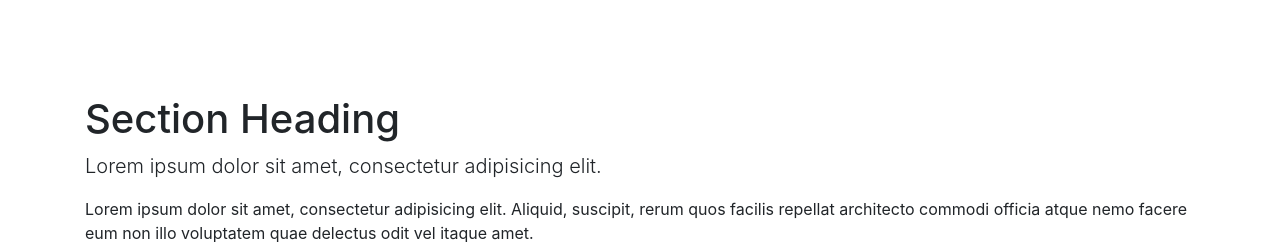
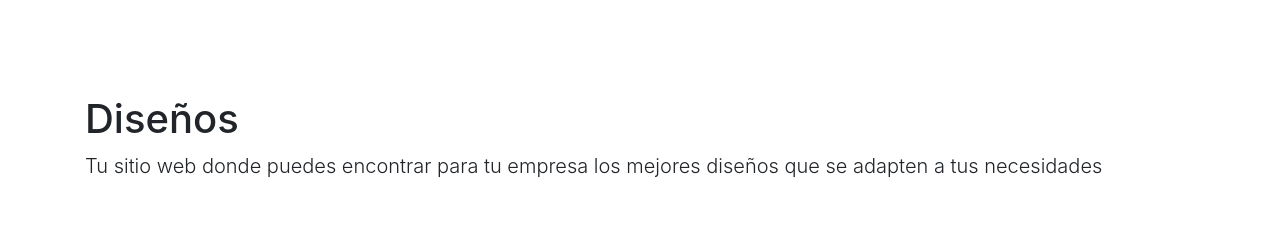
Before and after one commit to nlemarodriguez/Cloud, a Django app: page / in a window 1280 px wide. Shown: the part 97-339 px from the top of the page. Run offline with Django 3.2, Linux system fonts and the light colour scheme; some libraries are stand-ins or nearby versions.

Commit message:
Se agrega información al home

```diff
--- a/templates/designs/base.html
+++ b/templates/designs/base.html
@@ -3,7 +3,7 @@
 
 <head>
     <meta charset="utf-8">
-    <title>{% block title %}Titulo{% endblock %}</title>
+    <title>{% block title %}Diseños{% endblock %}</title>
     <!-- Bootstrap 4 -->
     <link rel="stylesheet" href="https://maxcdn.bootstrapcdn.com/bootstrap/4.0.0/css/bootstrap.min.css"
           integrity="sha384-Gn5384xqQ1aoWXA+058RXPxPg6fy4IWvTNh0E263XmFcJlSAwiGgFAW/dAiS6JXm" crossorigin="anonymous">
--- a/templates/designs/home.html
+++ b/templates/designs/home.html
@@ -7,11 +7,8 @@
     <!-- Content section -->
     <section class="py-5 mt-5">
         <div class="container">
-            <h1>Section Heading</h1>
-            <p class="lead">Lorem ipsum dolor sit amet, consectetur adipisicing elit.</p>
-            <p>Lorem ipsum dolor sit amet, consectetur adipisicing elit. Aliquid, suscipit, rerum quos facilis repellat
-                architecto commodi officia atque nemo facere eum non illo voluptatem quae delectus odit vel itaque
-                amet.</p>
+            <h1>Diseños</h1>
+            <p class="lead">Tu sitio web donde puedes encontrar para tu empresa los mejores diseños que se adapten a tus necesidades</p>
         </div>
     </section>
 
@@ -20,15 +17,4 @@
         <!-- Put anything you want here! There is just a spacer below for demo purposes! -->
         <div style="height: 200px;"></div>
     </section>
-
-    <!-- Content section -->
-    <section class="py-5">
-        <div class="container">
-            <h1>Section Heading</h1>
-            <p class="lead">Lorem ipsum dolor sit amet, consectetur adipisicing elit.</p>
-            <p>Lorem ipsum dolor sit amet, consectetur adipisicing elit. Aliquid, suscipit, rerum quos facilis repellat
-                architecto commodi officia atque nemo facere eum non illo voluptatem quae delectus odit vel itaque
-                amet.</p>
-        </div>
-    </section>
 {% endblock %}
```
